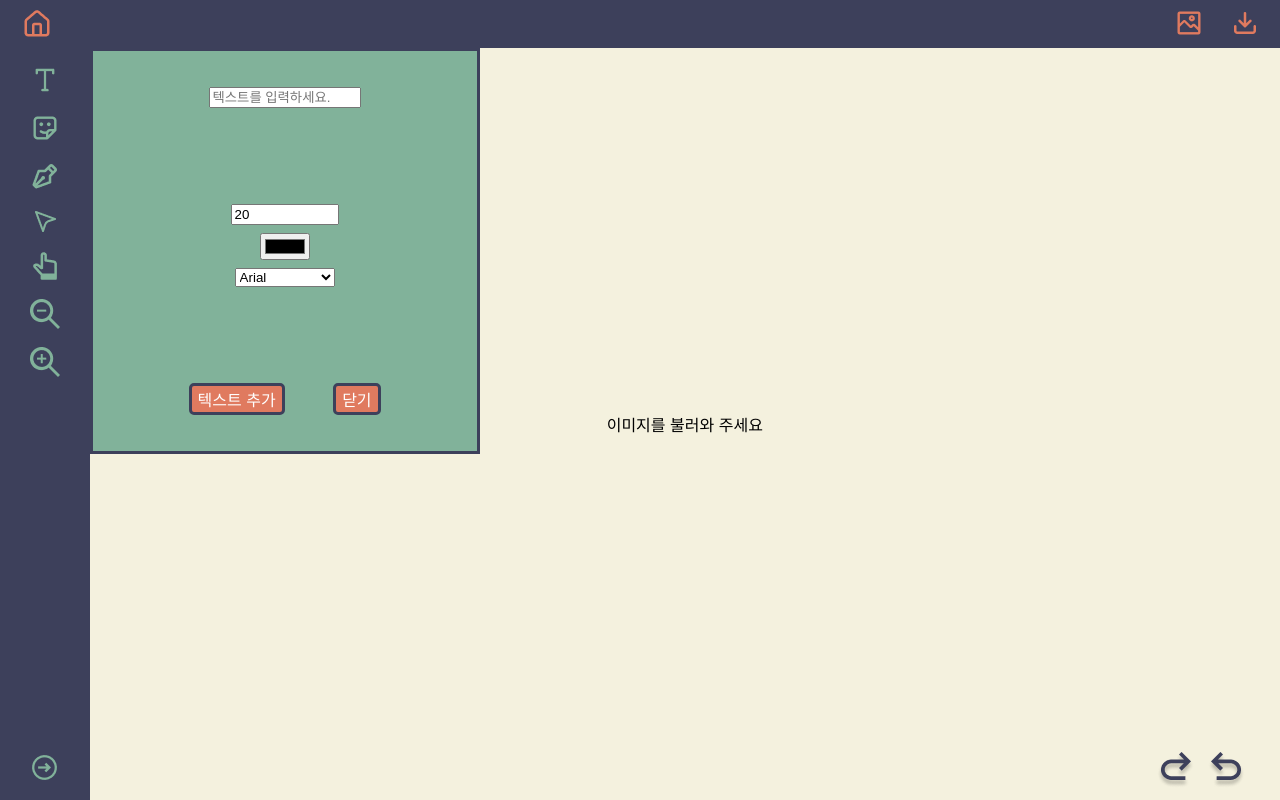
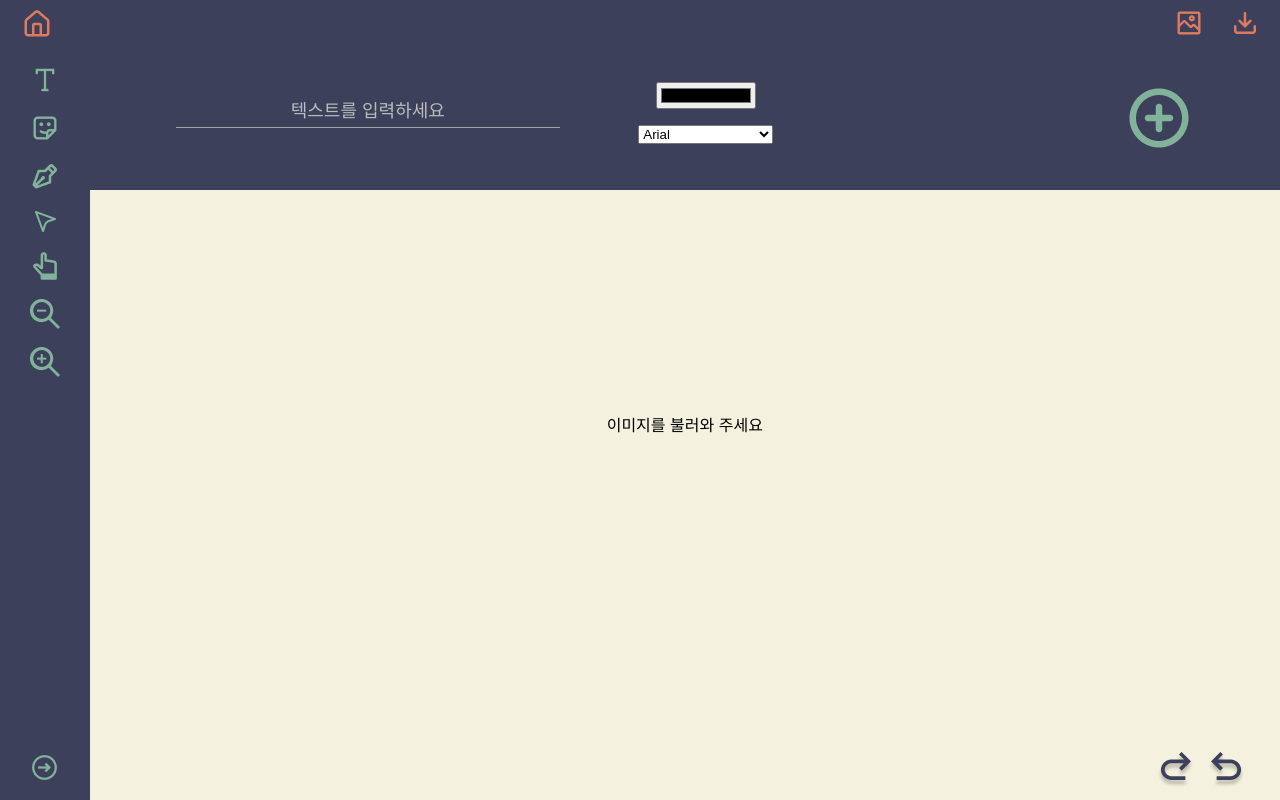
Before and after one commit to ice-youngil/ice-01, a React (Create React App) app in the folder src/: page /sketchtoolhome in a window 1280 px wide. Both pictures are taken after a click on the button 44 px from the left and 80 px from the top of the page. Built offline with nearby package versions, Linux system fonts and the light colour scheme; the HTML template or start-up script is replaced by a standard one.

Commit message:
범수 ui수정

```diff
--- a/src/assets/css/Model.css
+++ b/src/assets/css/Model.css
@@ -1,44 +1,24 @@
-canvas {
+.threeD-canvas {
   max-width: 80%;
   max-height: 80%;
   border-radius: 10px;
 }
-/* Model.css */
 
-.model-overlay {
-  position: fixed;
-  top: 0;
-  left: 0;
-  width: 100%;
-  height: 100%;
-  background: rgba(0, 0, 0, 0.5);
+.modal-content {
+  width: 80%;
+  height: 80%;
+  border-radius: 10px;
   display: flex;
   align-items: center;
   justify-content: center;
+  position: absolute;
+  top: 50%;
+  left: 50%;
+  transform: translate(-50%, -50%);
+  background-color: #f4f1de;
 }
 
-.modal-content {
-  position: relative;
-  width: 80%;
-  height: 80%;
-  background: white; /* 하얀색 배경 */
-  border-radius: 10px;
-  box-shadow: 0 0 10px rgba(0, 0, 0, 0.5);
-  display: flex;
-  align-items: center;
-  justify-content: center;
-}
-
-.button-container {
-  display: flex;
-  justify-content: flex-end;
-}
-
-.save-button, .close-button {
-  margin-left: 10px;
-}
-
-.modal {
+.modal-overlay {
   position: fixed;
   top: 0;
   left: 0;
@@ -49,50 +29,39 @@ canvas {
   justify-content: center;
   background-color: rgba(0, 0, 0, 0.5);
   z-index: 1000;
-}
-
-.modal.open {
   display: flex;
 }
 
-.modal-content {
+.threeD-close-button {
   position: absolute;
-  top: 50%;
-  left: 50%;
-  transform: translate(-50%, -50%);
-  width: 80%;
-  height: 80%;
-  background-color: rgb(0, 0, 0);
-}
-
-.ThreeD-close-button {
-  position: absolute;
-  top: 10px;
+  bottom: 10px;
   right: 10px;
-  background-color: #4b4b4b;
+  background-color: #3d405b;
   color: white;
   border: none;
   border-radius: 4px;
   padding: 8px 12px;
   cursor: pointer;
   font-size: 14px;
-  z-index: 1100; /* 콘텐츠 위에 배치 */
 }
 
-.ThreeD-close-button:hover {
-  background-color: gray;
+.threeD-close-button:hover {
+  background-color: #2b2f5c;
 }
 
-.ThreeD-save-button {
+.threeD-save-button {
   position: absolute;
-  top: 10px;
+  bottom: 10px;
   right: 75px;
-  background-color: #4b4b4b;
+  background-color: #3d405b;
   color: white;
   border: none;
   border-radius: 4px;
   padding: 8px 12px;
   cursor: pointer;
   font-size: 14px;
-  z-index: 1100; /* 콘텐츠 위에 배치 */
 }
+
+.threeD-save-button:hover {
+  background-color: #2b2f5c;
+}
--- a/src/assets/css/ShapeSelectionModal.css
+++ b/src/assets/css/ShapeSelectionModal.css
@@ -14,34 +14,26 @@
 }
 
 .shape-modal-content {
-  background: white;
+  background: #81b29a;
   padding: 20px;
   border-radius: 8px;
   text-align: center;
-}
-
-.shape-modal-content h2 {
-  margin-bottom: 20px;
 }
 
 .shape-modal-content button {
   margin: 10px;
   padding: 10px 20px;
   border: none;
-  background: #4b4b4b;
+  background: #e07a5f;
   color: white;
   cursor: pointer;
   border-radius: 4px;
 }
 
 .shape-modal-content button:hover {
-  background: #0056b3;
+  background: #e4623e;
 }
 
-.close-button {
-  background: #e07a5f;
+.shape-selection {
+  color : white;
 }
-
-.close-button:hover {
-  background: #e07a5f;
-}
--- a/src/assets/css/SketchHome.css
+++ b/src/assets/css/SketchHome.css
@@ -86,6 +86,9 @@
     transition: transform 0.2s ease;
     border: 5px solid black;
     display: flex;
+    border-radius: 10px;
+    max-width: 100%;
+    max-height: 100%;
 }
 
 .inactive-canvas {
@@ -133,7 +136,7 @@
         cursor: grab;
         transition: transform 0.2s ease;
         border: 5px solid black;
-        transform: translate(12.5%, 5%);
+        transform: translate(0%, -10%);
     }
 
     .control-button {
@@ -192,7 +195,6 @@
         cursor: grab;
         transition: transform 0.2s ease;
         border: 5px solid black;
-        transform: translate(12.5%, 5%);
     }
 
     .control-button {
--- a/src/assets/css/ToolSettings.css
+++ b/src/assets/css/ToolSettings.css
@@ -1,63 +1,59 @@
-.wrapper {
-  background-color: #81b29a;
-  border-radius: 50px;
-  border-style: solid;
-  border-color: #3d405b;
+.text-apply {
+  background: none;
+  border: none;
+}
+
+.pen-close {
+  background: none;
+  border: none;
+}
+
+.emoji-close {
+  background-color: #e07a5f;
+  border: 2px;
+  border-radius: 5px;
 }
 
 @media only screen and (max-width: 1000px) {
+
   .wrapper {
-    display: flex;
-    justify-content: center;
-    align-items: center;
-    min-width: 75vw;
-    min-height: 50vh;
+    position: fixed;
+    height: 16%;
+    bottom: 0%;
     z-index: 3;
-    position: fixed;
-    top: 50%;
-    left: 50%;
-    transform: translate(-50%, -50%);
+    width: 100%;
+    background-color: #3d405b;
   }
 
   /* 텍스트 css 영역*/
   .text-settings {
-    min-width: 50%;
     display: flex;
-    justify-content: center;
-    flex-direction: column;
-    gap: 6rem;
+    flex-direction: row;
+    justify-content: space-between;
+    align-items: center;
+    height: 100%;
+    margin-left: 1rem;
+    margin-right: 1rem;
   }
 
-  #text-input {
-    width: 75%;
-    margin: auto;
+  .text-option {
+    display: flex;
+    flex-direction: column;
+    gap: 1rem;
+    width: 250px;
   }
+
+  .text-input-box, #text-input {
+    width: 242px;
+  }
+
+  #text-label {display: none;}
 
   .text-select {
     display: flex;
-    flex-direction: column;
-    align-items: center;
-    gap: 0.5rem;
-  }
-
-  #text-px, .text-font {
-    width: 100px;
-  }
-
-  .text-button {
-    display: flex;
+    flex-direction: row;
+    position: relative;
     justify-content: space-between;
-  }
-
-  .text-apply, .close-button {
-    background-color: #e07a5f;
-    border: none;
-    border-radius: 5px;
-    border-style: solid;
-    border-color: #3d405b;
-    border-width: medium;
-    color: white;
-    font-size: 1rem;
   }
 
   /* 이모지 css 영역 */
@@ -78,70 +74,107 @@
 
   /* 펜 css 영역 */
   .pen-settings {
-    min-width: 50%;
-    min-height: 50%;
     display: flex;
-    justify-content: center;
-    flex-direction: column;
-    gap: 6rem;
+    flex-direction: row;
+    justify-content: space-between;
     align-items: center;
+    height: 100%;
+    margin-left: 1rem;
+    margin-right: 1rem;
   }
 }
 
-/*웹 환경 수정 좀 해야됨.*/
 @media only screen and (min-width: 1001px) {
   .wrapper {
     display: flex;
     justify-content: center;
     align-items: center;
-    min-width: 30vw;
-    min-height: 50vh;
+    width: 93vw;
+    height: 17vh;
     z-index: 3;
     position: fixed;
     top: 6%;
     left: 7%;
-    border-radius: 0;
+    background-color: #3d405b;
+    border-style: solid;
+    border-color: #3d405b;
   }
 
   /* 텍스트 css 영역 */
   .text-settings {
-    min-width: 50%;
+    position: relative;
+    width: 80vw;
     display: flex;
-    justify-content: center;
-    flex-direction: column;
+    justify-content: space-between;
+    flex-direction: row;
+  }
+
+  .text-option {
+    display: flex;
+    flex-direction: row;
     gap: 6rem;
   }
 
+  .text-input-box {
+    display: flex;
+    align-items: center;
+    position: relative;
+    width: 30vw;
+  }
+
   #text-input {
-    width: 75%;
-    margin: auto;
+    width: 100%;
+    box-sizing: border-box;
+    color: #ffffff;
+    border: none;
+    border-bottom: solid #a3a3a3 1px;
+    position: relative;
+    background: none;
+    z-index: 3;
+  }
+
+  #text-input::placeholder {visibility: hidden;}
+  #text-input:focus { outline: none;}
+
+  #text-span {
+    display: block;
+    position: absolute;
+    bottom: 0;
+    left: 0%;
+    background-color: #666;
+    width: 0;
+    height: 2px;
+    border-radius: 2px;
+    transition: 0.5s;
+  }
+
+  #text-label {
+    position: absolute;
+    color: #bbbbbb;
+    left: 50%;
+    transform: translate(-50%);
+    bottom: 35px;
+    font-size: 18px;
+    transition: all .2s;
+  }
+
+  #text-input:focus ~ #text-label, #text-input:valid ~ #text-label {
+    font-size: 16px;
+    bottom: 48px;
+    color: #ffffff;
+    font-weight: bold;
   }
 
   .text-select {
     display: flex;
     flex-direction: column;
     align-items: center;
-    gap: 0.5rem;
-  }
-
-  #text-px, .text-font {
+    gap: 1rem;
     width: 100px;
   }
 
-  .text-button {
-    display: flex;
-    justify-content: space-between;
-  }
-
-  .text-apply, .close-button {
-    background-color: #e07a5f;
-    border: none;
-    border-radius: 5px;
-    border-style: solid;
-    border-color: #3d405b;
-    border-width: medium;
-    color: white;
-    font-size: 1rem;
+  #text-color {
+    width: 100px;
   }
 
   /* 이모지 css 영역 */
@@ -159,12 +192,15 @@
 
   /* 펜 css 영역 */
   .pen-settings {
-    min-width: 50%;
-    min-height: 50%;
+    width: 80vw;
     display: flex;
-    justify-content: center;
-    flex-direction: column;
+    justify-content: space-between;
+    flex-direction: row;
     gap: 6rem;
     align-items: center;
   }
+
+  .color-picker-container, #pen-color{
+    width: 100px;
+  }
 }
--- a/src/components/EmojiSettings.jsx
+++ b/src/components/EmojiSettings.jsx
@@ -19,7 +19,7 @@ const EmojiSettings = ({
   return (
     <div className="emoji-settings">
       <Picker onEmojiClick={handleSelectEmoji} theme="auto"/>
-      <button className="close-button" onClick={closeSettings}>
+      <button className="emoji-close" onClick={closeSettings}>
         닫기
       </button>
     </div>
--- a/src/components/TextSettings.jsx
+++ b/src/components/TextSettings.jsx
@@ -1,22 +1,23 @@
 import React, { useState, useEffect } from 'react';
 import 'assets/css/ToolSettings.css';
+import textApplyButtonIcon from 'assets/icon/text-apply.png';
 
 const TextSettings = ({ onAddText, selectedText, canvasWidth, canvasHeight, closeSettings}) => {
   const [text, setText] = useState('');
-  const [fontSize, setFontSize] = useState(20); // 픽셀 단위로 설정
+  const [fontSize] = useState(20); // 픽셀 단위로 설정
   const [color, setColor] = useState('#000000');
   const [fontFamily, setFontFamily] = useState('Arial');
 
   useEffect(() => {
     if (selectedText) {
       setText(selectedText.text || '');
-      setFontSize(selectedText.fontSize || 20);
       setColor(selectedText.fill || '#000000');
       setFontFamily(selectedText.fontFamily || 'Arial');
     }
   }, [selectedText]);
 
   const handleAddText = () => {
+
     const validFontSize = parseInt(fontSize) || 20; // NaN 방지
     if (selectedText) {
       selectedText.set({
@@ -42,27 +43,26 @@ const TextSettings = ({ onAddText, selectedText, canvasWidth, canvasHeight, clos
       });
     }
     setText('');
+    closeSettings();
   };
 
   return (
       <div className="text-settings">
+         <div className="text-option">
+          <div className="text-input-box">
             <input
               id="text-input"
               type="text"
               value={text}
               onChange={(e) => setText(e.target.value)}
-          placeholder="텍스트를 입력하세요."
+              placeholder='텍스트를 입력하세요'
+              required
               />
+            <label id="text-label">텍스트를 입력하세요</label>
+              <span id="text-span"></span>
+          </div>
 
           <div className="text-select">
-          <input
-            id="text-px"
-            type="number"
-            value={fontSize}
-            onChange={(e) => setFontSize(parseInt(e.target.value) || 20)} // 기본값 설정
-            step="1"
-            min="1"
-          />
             <input
               id="text-color"
               type="color"
@@ -79,13 +79,12 @@ const TextSettings = ({ onAddText, selectedText, canvasWidth, canvasHeight, clos
               <option value="Verdana">Verdana</option>
             </select>
           </div>
+        </div>
 
         <div className="text-button">
           <button className="text-apply"onClick={handleAddText}>
-            {selectedText ? '텍스트 수정' : '텍스트 추가'}
-          </button>
-          <button className="close-button" onClick={closeSettings}>
-            닫기
+            <img src={textApplyButtonIcon} alt="textApply" />
+            {/* {selectedText ? '텍스트 수정' : '텍스트 추가'} */}
           </button>
         </div>
       </div>
@@ -93,3 +92,25 @@ const TextSettings = ({ onAddText, selectedText, canvasWidth, canvasHeight, clos
 };
 
 export default TextSettings;
+
+
+// .text-settings {
+//   display: flex;
+//   flex-direction: row;
+//   justify-content: space-between;
+//   align-items: center;
+//   height: 100%;
+//   margin-left: 1rem;
+//   margin-right: 1rem;
+// }
+
+// .text-option {
+//   display: flex;
+//   flex-direction: column;
+//   gap: 1rem;
+//   width: 250px;
+// }
+
+// .text-input-box, #text-input {
+//   width: 242px;
+// }
--- a/src/services/threeD/ShapeSelectionModal.jsx
+++ b/src/services/threeD/ShapeSelectionModal.jsx
@@ -19,10 +19,10 @@ const ShapeSelectionModal = ({ isOpen, onClose, onSelectShape }) => {
   return (
     <div className="shape-modal-overlay" onClick={handleOverlayClick}>
       <div className="shape-modal-content" onClick={handleContentClick}>
-        <h2>모양 선택</h2>
+        <h2 className="shape-selection">모양 선택</h2>
         <button onClick={() => onSelectShape('rectangle')}>직사각형</button>
         <button onClick={() => onSelectShape('ceramic')}>도자기모양</button>
-        <button className="close-button" onClick={onClose}>닫기</button>
+        <button onClick={onClose}>닫기</button>
       </div>
     </div>
   );
--- a/src/services/threeD/ThreeDModel.jsx
+++ b/src/services/threeD/ThreeDModel.jsx
@@ -20,7 +20,7 @@ const ThreeDModal = ({ isOpen, onClose, image, shape }) => {
         renderer.setClearColor(0xffffff, 1);
         const canvas = renderer.domElement;
         canvasRef.current = canvas;
-
+        canvas.className="threeD-canvas";
         container.appendChild(canvas);
 
         camera.position.z = 5;
@@ -138,13 +138,13 @@ const ThreeDModal = ({ isOpen, onClose, image, shape }) => {
         if (imageBlob) {
             saveAs(imageBlob, 'result.png');
         }
-      };
+    };
 
     return (
-        <div className={`modal ${isOpen ? 'open' : 'closed'}`}>
+        <div className={`modal-${isOpen ? 'overlay' : 'closed'}`}>
             <div className="modal-content" ref={containerRef}>
-                <button className="ThreeD-save-button" onClick={handleSaveImage}>저장하기</button>
-                <button className="ThreeD-close-button" onClick={onClose}>닫기</button>
+                <button className="threeD-save-button" onClick={handleSaveImage}>저장하기</button>
+                <button className="threeD-close-button" onClick={onClose}>닫기</button>
             </div>
         </div>
     );
```
Also changed, not shown: src/components/PenSettings.jsx (+7 -3 lines), src/assets/icon/pen-close.png (added), src/assets/icon/text-apply.png (added). Lines whose indentation alone changed are shown as unchanged.
